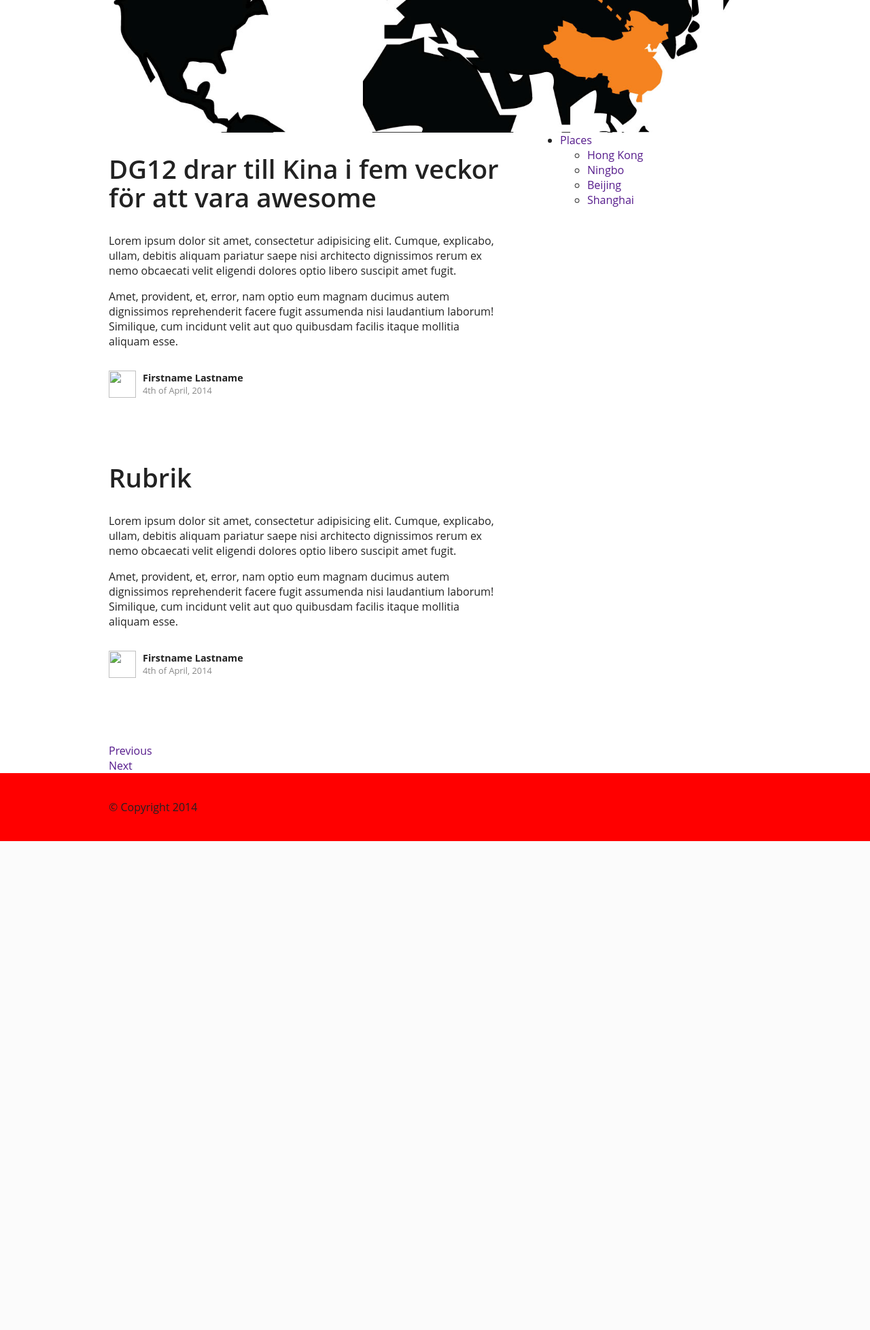
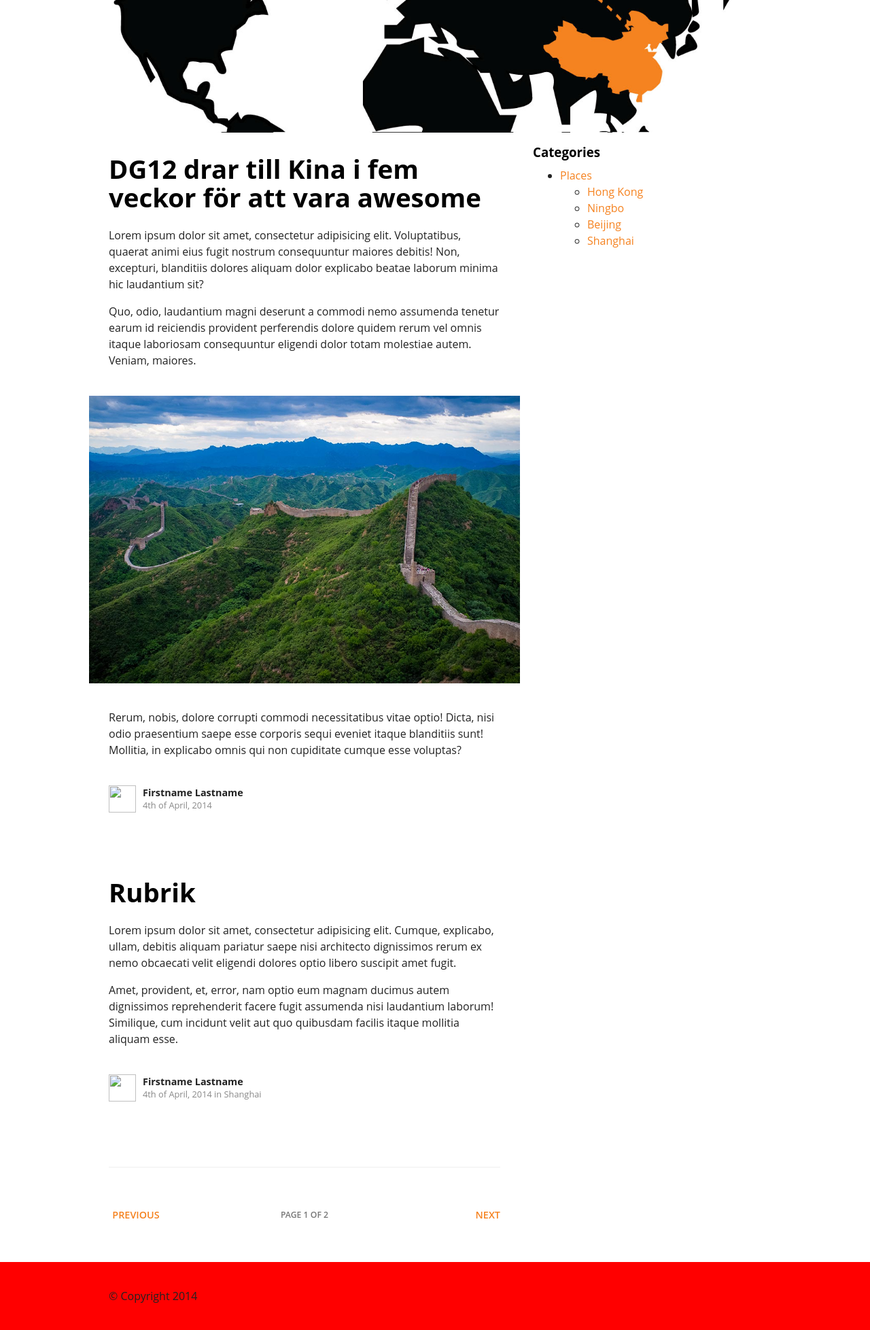
Before and after one commit to Reedyn/Travel-with-DG, a PHP site: page / in a window 1280 px wide. Shown: the part 205-2161 px from the top of the page at 68% size. Before the commit the page ends 1442 px from the top, so only its background shows below. Run offline with PHP 8.4, Linux system fonts and the light colour scheme; style sheets or scripts are compiled from the project's sources.

Commit message:
Post and pagination styling

```diff
--- a/index.html
+++ b/index.html
@@ -32,10 +32,12 @@
 
                 <div class="column main">
                     <article class="post">
-                        <h2>DG12 drar till Kina i fem veckor för att vara awesome</h2>
+                        <h2><a href="">DG12 drar till Kina i fem veckor för att vara awesome</a></h2>
                         <div class="content">
-                            <p>Lorem ipsum dolor sit amet, consectetur adipisicing elit. Cumque, explicabo, ullam, debitis aliquam pariatur saepe nisi architecto dignissimos rerum ex nemo obcaecati velit eligendi dolores optio libero suscipit amet fugit.</p>
-                            <p>Amet, provident, et, error, nam optio eum magnam ducimus autem dignissimos reprehenderit facere fugit assumenda nisi laudantium laborum! Similique, cum incidunt velit aut quo quibusdam facilis itaque mollitia aliquam esse.</p>
+                            <p>Lorem ipsum dolor sit amet, consectetur adipisicing elit. Voluptatibus, quaerat animi eius fugit nostrum consequuntur maiores debitis! Non, excepturi, blanditiis dolores aliquam dolor explicabo beatae laborum minima hic laudantium sit?</p>
+                            <p>Quo, odio, laudantium magni deserunt a commodi nemo assumenda tenetur earum id reiciendis provident perferendis dolore quidem rerum vel omnis itaque laboriosam consequuntur eligendi dolor totam molestiae autem. Veniam, maiores.</p>
+                            <img src="wall-of-china-example.jpg" alt="Wall of China">
+                            <p>Rerum, nobis, dolore corrupti commodi necessitatibus vitae optio! Dicta, nisi odio praesentium saepe esse corporis sequi eveniet itaque blanditiis sunt! Mollitia, in explicabo omnis qui non cupiditate cumque esse voluptas?</p>
                         </div>
                         <div class="byline">
                             <div class="author-image"><img src="" alt=""></div>
@@ -46,27 +48,31 @@
                         </div>
                     </article>
                     <article class="post">
-                        <h2>Rubrik</h2>
+                        <h2><a href="">Rubrik</a></h2>
                         <div class="content">
                             <p>Lorem ipsum dolor sit amet, consectetur adipisicing elit. Cumque, explicabo, ullam, debitis aliquam pariatur saepe nisi architecto dignissimos rerum ex nemo obcaecati velit eligendi dolores optio libero suscipit amet fugit.</p>
                             <p>Amet, provident, et, error, nam optio eum magnam ducimus autem dignissimos reprehenderit facere fugit assumenda nisi laudantium laborum! Similique, cum incidunt velit aut quo quibusdam facilis itaque mollitia aliquam esse.</p>
                         </div>
                         <div class="byline">
-                            <div class="author-image"><img src="" alt=""></div>
+                            <div class="author-image">
+                                <img src="" alt="">
+                            </div>
                             <div class="post-info">
                                 <div class="author-name"><a href="">Firstname Lastname</a></div>
-                                <div class="date">4th of April, 2014</div>
+                                <div class="date">4th of April, 2014 in <a href="">Shanghai</a></div>
                             </div>
                         </div>
                     </article>
                     <div class="navigation">
                         <div class="previous alignleft"><a href="">Previous</a></div>
+                        <div class="current">page 1 of 2</div>
                         <div class="next alignright"><a href="">Next</a></div>
                     </div>
                 </div>
 
                 <div class="column sidebar">
                     <aside class="categories">
+                        <h3>Categories</h3>
                         <ul>
                             <li>
                                 <a href="">Places</a>
--- a/less/style.less
+++ b/less/style.less
@@ -13,8 +13,16 @@ body {
     min-height: 100%;
     font-family: "Open Sans";
     font-size: 16px;
-    line-height: 22px;
+    line-height: 24px;
     color: #222;
+}
+
+.clear-block {
+    &:after {
+        content: "";
+        clear: both;
+        display: block;
+    }
 }
 
 header.main-header {
@@ -35,7 +43,8 @@ main.main {
     ANCHOR TAGS
 ====================== */
 
-a {
+a,
+a:visited {
     color: @color-primary;
     text-decoration: none;
 
@@ -58,6 +67,14 @@ h4,
 h5,
 h6 {
     line-height: 1.1em;
+    color: #000;
+    margin-bottom: 0.6em;
+    font-weight: 700;
+
+    a,
+    a:visited {
+        color: inherit;
+    }
 }
 
 h1 {}
@@ -162,22 +179,23 @@ h6 {}
 .post {
     margin-bottom: 6em;
 
-    &:after {
-        content: "";
-        clear: both;
-        display: block;
-    }
-
-    h2 {
-        font-weight: 600;
-    }
+    .clear-block;
 
     .content {
+
+        & > img {
+            max-width: 110%;
+            height: auto;
+            position: relative;
+            left: -5%;
+            margin: 1.5em 0 1em 0;
+        }
+
     }
 
     .byline {
         clear: both;
-        margin-top: 2em;
+        margin-top: 2.5em;
 
         &:after {
             clear: both;
@@ -199,7 +217,6 @@ h6 {}
         .post-info {
             line-height: 18px;
             padding: 2px 0;
-
 
             .author-name {
                 font-weight: 700;
@@ -224,6 +241,48 @@ h6 {}
 
 
 /* ================================
+    PAGINATION NAV
+=================================== */
+
+.navigation {
+    padding: 4em 0;
+    text-transform: uppercase;
+    font-weight: 600;
+    text-align: center;
+    font-size: .9em;
+    color: #777;
+    border-top: 1px solid #efefef;
+
+    .flex-display();
+    .flex-direction(row);
+    .clear-block;
+
+    a {
+    }
+
+    .previous {
+        width: 80px;
+    }
+
+    .current {
+        font-size: .85em;
+
+        .flex(1);
+    }
+
+    .next {
+        width: 80px;
+        text-align: right;
+    }
+
+
+
+
+}
+
+
+
+/* ================================
     FOOTER
 =================================== */
 
```
Also changed, not shown: wall-of-china-example.jpg (added).
